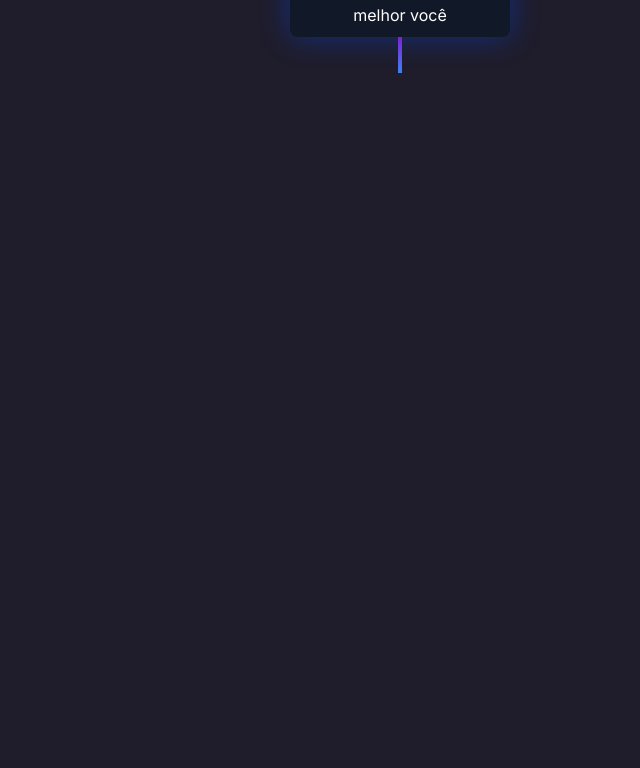
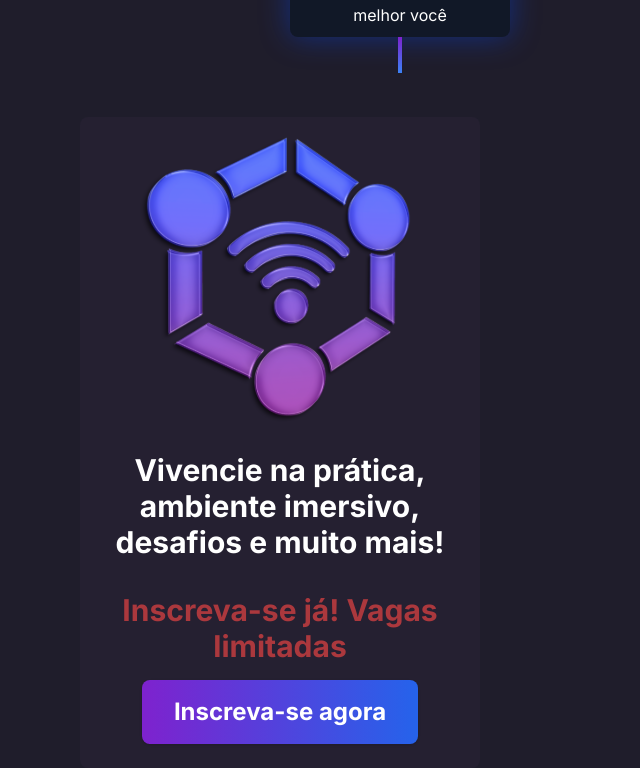
Before and after one commit to wendryuslima/union-developers, a Next.js app: page / in a window 1280 px wide. Shown: the part 5267-6035 px from the top of the page, without its empty margins (360-1000 px from the left). Before the commit the page ends 5340 px from the top, so only its background shows below. Built offline with nearby package versions, Linux system fonts and the light colour scheme.

Commit message:
feat: add subscribe page and button personalized

```diff
--- /dev/null
+++ b/app/components/button-personalized.tsx
@@ -0,0 +1,15 @@
+import { Button } from "./ui/button";
+
+interface ButtonPersonalizedProps {
+  text: string;
+}
+
+const ButtonPersonalized = ({ text }: ButtonPersonalizedProps) => {
+  return (
+    <Button className="rounded-lg bg-gradient-to-r from-purple-700 to-blue-600 px-8 py-8 text-2xl font-bold text-white">
+      {text}
+    </Button>
+  );
+};
+
+export default ButtonPersonalized;
--- a/app/components/main.tsx
+++ b/app/components/main.tsx
@@ -1,18 +1,18 @@
-import { Button } from "./ui/button";
+import ButtonPersonalized from "./button-personalized";
 
 const Main = () => {
   return (
     <div
-      className="flex flex-col w-full h-[400px] bg-cover p-[5.6rem_1.6rem_1.2rem]"
+      className="flex h-[400px] w-full flex-col bg-cover p-[5.6rem_1.6rem_1.2rem]"
       style={{
         backgroundImage:
           "url('https://media.graphassets.com/j1rOxE97RsCbeyFrMU4z')",
       }}
     >
-      <div className="items-left w-[300px] flex flex-col gap-4">
+      <div className="items-left flex w-[300px] flex-col gap-4">
         <h2 className="text-2xl font-bold text-white">
           Ganhe{" "}
-          <span className="font-semibold text-transparent bg-[linear-gradient(225deg,_rgb(0,72,254)_0%,_rgb(133,29,134)_100%)] bg-clip-text">
+          <span className="bg-[linear-gradient(225deg,_rgb(0,72,254)_0%,_rgb(133,29,134)_100%)] bg-clip-text font-semibold text-transparent">
             experiência{" "}
           </span>{" "}
           como desenvolvedor júnior
@@ -23,9 +23,7 @@ const Main = () => {
           estar em uma empresa. Participe dessa experiência única e impulsione
           sua carreira como desenvolvedor!
         </p>
-        <Button className="bg-gradient-to-r from-purple-700 text-2xl to-blue-600 text-white font-bold py-8 px-8 rounded-lg">
-          Quero participar
-        </Button>
+        <ButtonPersonalized text="Quero participar" />
       </div>
     </div>
   );
--- /dev/null
+++ b/app/components/subscribe.tsx
@@ -0,0 +1,43 @@
+"use client";
+
+import Image from "next/image";
+
+import { motion } from "framer-motion";
+import ButtonPersonalized from "./button-personalized";
+
+const Subscribes = () => {
+  return (
+    <div className="m-auto mt-20 flex w-[400px] flex-col items-center justify-center gap-4 rounded-lg bg-[#252031] p-6">
+      <motion.div
+        animate={{ y: [0, -10, 0] }}
+        transition={{ duration: 1.5, repeat: Infinity, ease: "easeInOut" }}
+      >
+        <Image
+          width={280}
+          height={280}
+          src="/remember-action-logo.svg"
+          alt="logo"
+        />
+      </motion.div>
+
+      <div className="text-center">
+        <h1 className="text-3xl font-bold text-white">
+          Vivencie na prática, ambiente imersivo, desafios e muito mais!
+        </h1>
+        <motion.h1
+          className="mt-8 text-3xl font-bold text-red-500"
+          animate={{ opacity: [1, 0, 1] }}
+          transition={{ duration: 1, repeat: Infinity, ease: "easeInOut" }}
+        >
+          Inscreva-se já! Vagas limitadas
+        </motion.h1>
+
+        <div className="mt-4">
+          <ButtonPersonalized text="Inscreva-se agora" />
+        </div>
+      </div>
+    </div>
+  );
+};
+
+export default Subscribes;
--- a/app/page.tsx
+++ b/app/page.tsx
@@ -4,6 +4,7 @@ import Header from "./components/header";
 import Main from "./components/main";
 import Pillars from "./components/pillars";
 import Steps from "./components/steps";
+import Subscribes from "./components/subscribe";
 
 const Home = () => {
   return (
@@ -14,6 +15,7 @@ const Home = () => {
       <Pillars />
       <Benefits />
       <Steps />
+      <Subscribes />
     </div>
   );
 };
--- a/package.json
+++ b/package.json
@@ -13,6 +13,7 @@
     "@radix-ui/react-slot": "^1.1.1",
     "class-variance-authority": "^0.7.1",
     "clsx": "^2.1.1",
+    "framer-motion": "^12.4.1",
     "lucide-react": "^0.474.0",
     "next": "15.1.6",
     "react": "^19.0.0",
```
Also changed, not shown: public/remember-action-logo.svg (added), 1 other file (tests, documents, lock files or other folders).
